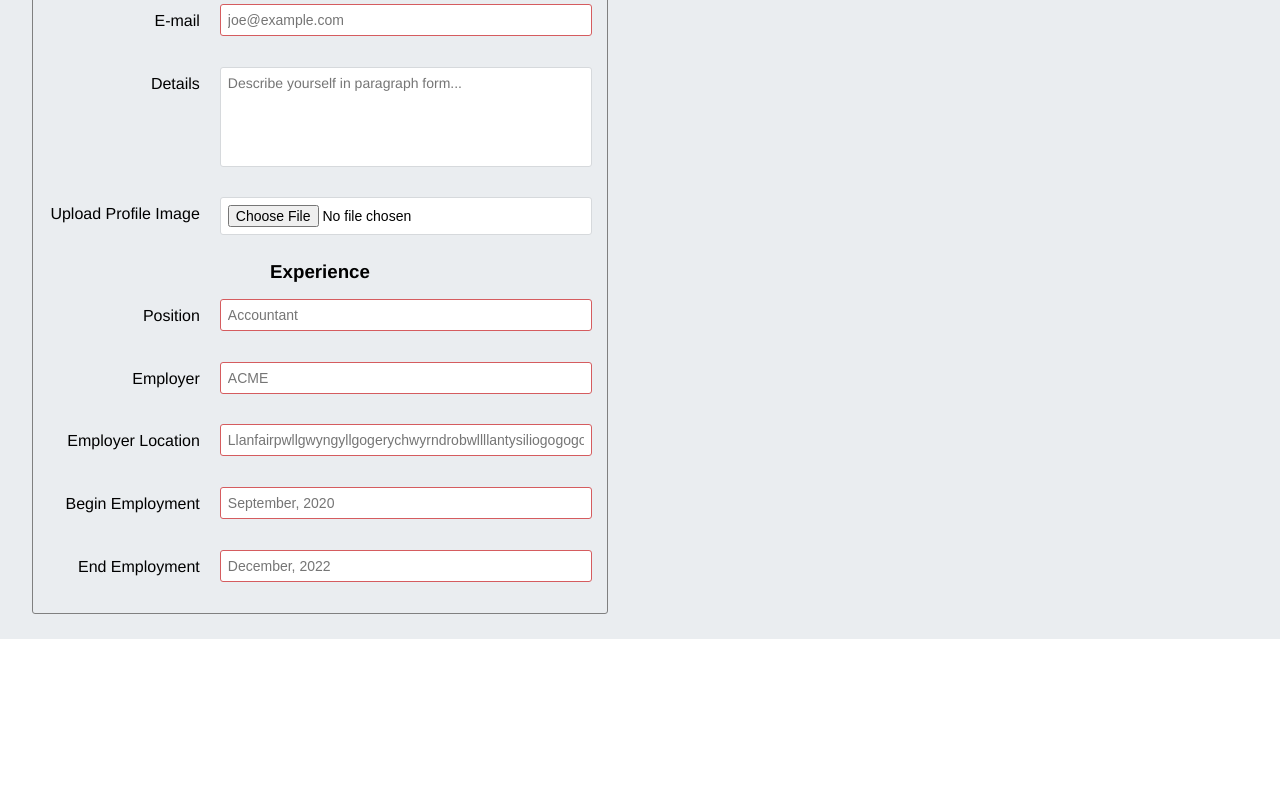
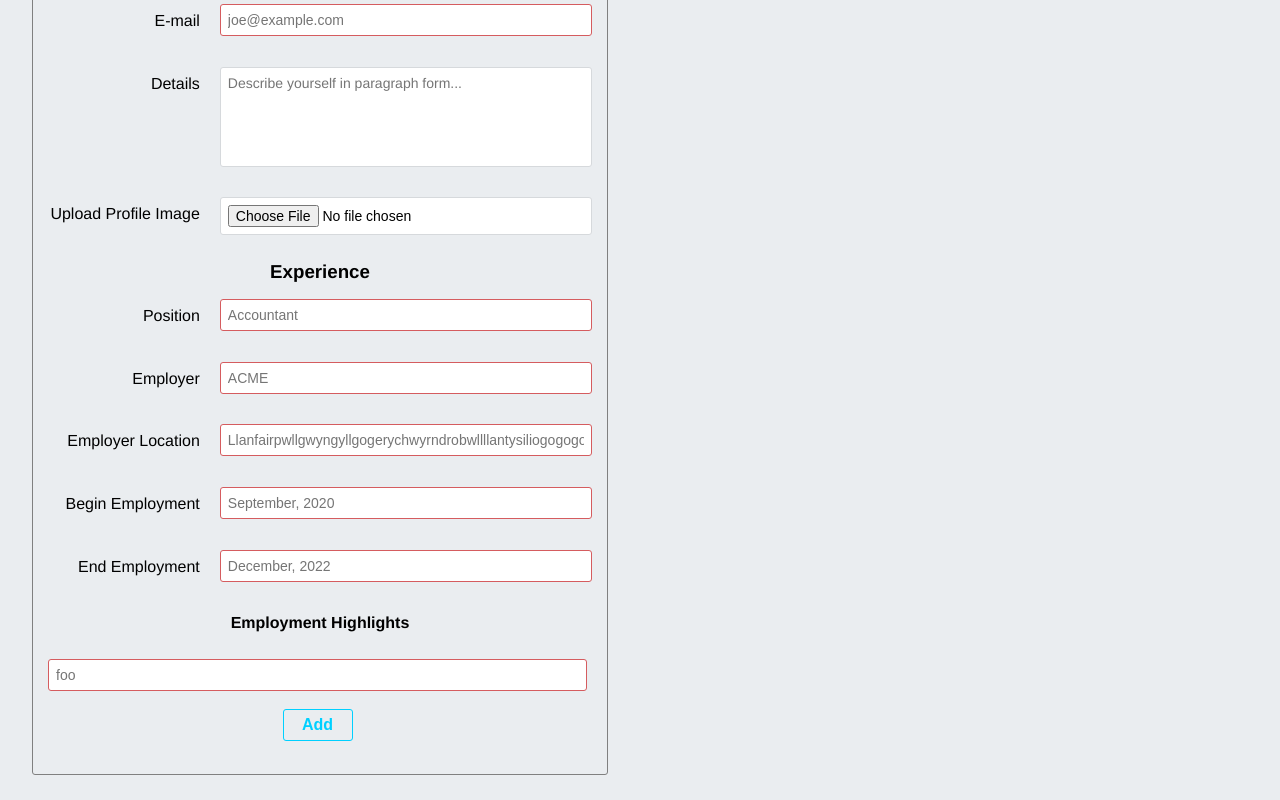
Before and after one commit to chapmancbVCU/cv-application, a React (Create React App) app: page / in a window 1280 px wide. Shown: the part 577-1377 px from the top of the page. Before the commit the page ends 1216 px from the top, so only its background shows below. Built offline with nearby package versions, Linux system fonts and the light colour scheme.

Commit message:
Added ability to add inputs dynamically for employment highlights.  These highlights are displayed in UL on CV when typing.

```diff
--- a/src/components/CV.tsx
+++ b/src/components/CV.tsx
@@ -31,6 +31,7 @@ interface CVProps {
     email: string;
     employer: string;
     employerLocation: string;
+    employmentBulletPoints: string[];
     endEmployment: string;
     firstName: string;
     lastName: string;
@@ -61,6 +62,7 @@ const CV : FC<CVProps> = ({
         email,
         employer,
         employerLocation,
+        employmentBulletPoints,
         endEmployment,
         firstName,
         lastName,
@@ -114,6 +116,13 @@ const CV : FC<CVProps> = ({
                 <div className="section-label employment-label">Employment History</div>
                 <div>{position}, {employer}, {employerLocation}</div>
                 <div>{beginEmployment} - {endEmployment}</div>
+                {
+                    employmentBulletPoints.map((bullet: any, index) => (
+                        <ul key={index}>
+                            {bullet.bulletpoint && <li>{bullet.bulletpoint}</li>}
+                        </ul>
+                    ))
+                }
             </div>
         </div>
     );
--- a/src/components/Form.tsx
+++ b/src/components/Form.tsx
@@ -19,10 +19,14 @@ interface ApplicationProps {
     email: string;
     employer: string;
     employerLocation: string;
+    employmentBulletPoints: string[];
     endEmployment: string
     firstName: string;
     handleAddressInput: any;
     handleBeginEmploymentDateInput: any;
+    handleBulletPointAdd: any;
+    handleBulletPointInput: any;
+    handleBulletPointRemove: any;
     handleEmailInput: any;
     handleEmployerInput: any;
     handleEmployerLocationInput: any;
@@ -55,10 +59,14 @@ const Form : FC<ApplicationProps> = ({
         email,
         employer,
         employerLocation,
+        employmentBulletPoints,
         endEmployment,
         firstName,
         handleAddressInput,
         handleBeginEmploymentDateInput,
+        handleBulletPointAdd,
+        handleBulletPointInput,
+        handleBulletPointRemove,
         handleEmailInput,
         handleEmployerInput,
         handleEmployerLocationInput,
@@ -80,6 +88,8 @@ const Form : FC<ApplicationProps> = ({
         uploadFile
     }) => {
 
+
+    //alert(employmentBulletPoints[0].bulletPoint)
     return(
         <div className="form-container">
             <h2>Personal Information</h2>
@@ -232,7 +242,8 @@ const Form : FC<ApplicationProps> = ({
                         minLength={5}
                         maxLength={20}
                         required
-                        onChange={(event) => handleBeginEmploymentDateInput(event)}
+                        onChange={(event) =>
+                            handleBeginEmploymentDateInput(event)}
                         value={beginEmployment}/>
                 </div>
                 <div className="form-row">
@@ -244,9 +255,46 @@ const Form : FC<ApplicationProps> = ({
                         minLength={5}
                         maxLength={20}
                         required
-                        onChange={(event) => handleEndEmploymentDateInput(event)}
+                        onChange={(event) =>
+                            handleEndEmploymentDateInput(event)}
                         value={endEmployment}/>
                 </div>
+                <h4>
+                    <label htmlFor="bulletpoint">Employment Highlights</label>
+                </h4>
+
+                {employmentBulletPoints.map((bullet: any, index) => (
+                    <div key = {index} className="form-bullet-point">
+                        <div className="first-division">
+                            <input id="bulletpoint"
+                                name="bulletpoint"
+                                type="text"
+                                required
+                                placeholder="foo"
+                                value={bullet.bulletpoint}
+                                onChange={(event) =>
+                                    handleBulletPointInput(event, index)}
+                            />
+                            {employmentBulletPoints.length -1 === index &&
+                                employmentBulletPoints.length < 4 &&
+                                <button type="button" className="add-button"
+                                    onClick={() => handleBulletPointAdd()}>
+                                    <span>Add</span>
+                                </button>
+                            }
+
+                        </div>
+                        <div className="second-divison">
+                            {employmentBulletPoints.length > 1 && (
+                                <button type="button" className="remove-button"
+                                    onClick={() =>
+                                        handleBulletPointRemove(index)}>
+                                    <span>Remove</span>
+                                </button>
+                            )}
+                        </div>
+                    </div>
+                ))}
             </form>
         </div>
     );
--- a/src/components/Main.tsx
+++ b/src/components/Main.tsx
@@ -64,11 +64,14 @@ function formatPhoneNumber(value: string): string {
  * components.
  */
 function Main() {
+
     const [address, setAddress] = useState("");
     const [beginEmployment, setBeginEmploymentDate] = useState("");
     const [email, setEmail] = useState("");
     const [employer, setEmployer] = useState("");
     const [employerLocation, setEmployerLocation] = useState("");
+    const [employmentBulletPoints, setEmploymentBulletPoints] = useState<any>(
+        [{bulletPoint: ""}]);
     const [endEmployment, setEndEmploymentDate] = useState("");
     const [firstName, setFirstName] = useState("");
     const [lastName, setLastName] = useState("");
@@ -78,7 +81,7 @@ function Main() {
     const [profileImage, setProfileImage] = useState<File | null>(null);
     const [position, setPosition] = useState("");
     const [title, setTitle] = useState("");
-
+    console.log(employmentBulletPoints)
     /**
      * Event handler that updates value of address when input is detected.
      * @param event The event provided by onChange.
@@ -90,6 +93,25 @@ function Main() {
     function handleBeginEmploymentDateInput(event: any) {
         setBeginEmploymentDate(event.target.value);
     }
+
+    function handleBulletPointAdd() {
+        setEmploymentBulletPoints([...employmentBulletPoints,
+            {bulletPoint: ""}]);
+    }
+
+    function handleBulletPointInput(event: any, index: number) {
+        const {name, value} = event.target;
+        const list = [...employmentBulletPoints];
+        list[index][name] = value;
+        setEmploymentBulletPoints(list);
+    }
+
+    function handleBulletPointRemove(index: number) {
+        const list = [...employmentBulletPoints];
+        list.splice(index, 1);
+        setEmploymentBulletPoints(list);
+    }
+
     /**
      * Event handler that updates value of E-mail address when input is
      * detected.
@@ -211,10 +233,14 @@ function Main() {
                 email={email}
                 employer={employer}
                 employerLocation={employerLocation}
+                employmentBulletPoints={employmentBulletPoints}
                 endEmployment={endEmployment}
                 firstName={firstName}
                 handleAddressInput={handleAddressInput}
                 handleBeginEmploymentDateInput={handleBeginEmploymentDateInput}
+                handleBulletPointAdd={handleBulletPointAdd}
+                handleBulletPointInput={handleBulletPointInput}
+                handleBulletPointRemove={handleBulletPointRemove}
                 handleFirstNameInput={handleFirstNameInput}
                 handleEmailInput={handleEmailInput}
                 handleEmployerInput={handleEmployerInput}
@@ -240,6 +266,7 @@ function Main() {
                 email={email}
                 employer={employer}
                 employerLocation={employerLocation}
+                employmentBulletPoints={employmentBulletPoints}
                 endEmployment={endEmployment}
                 firstName={firstName}
                 lastName={lastName}
```
